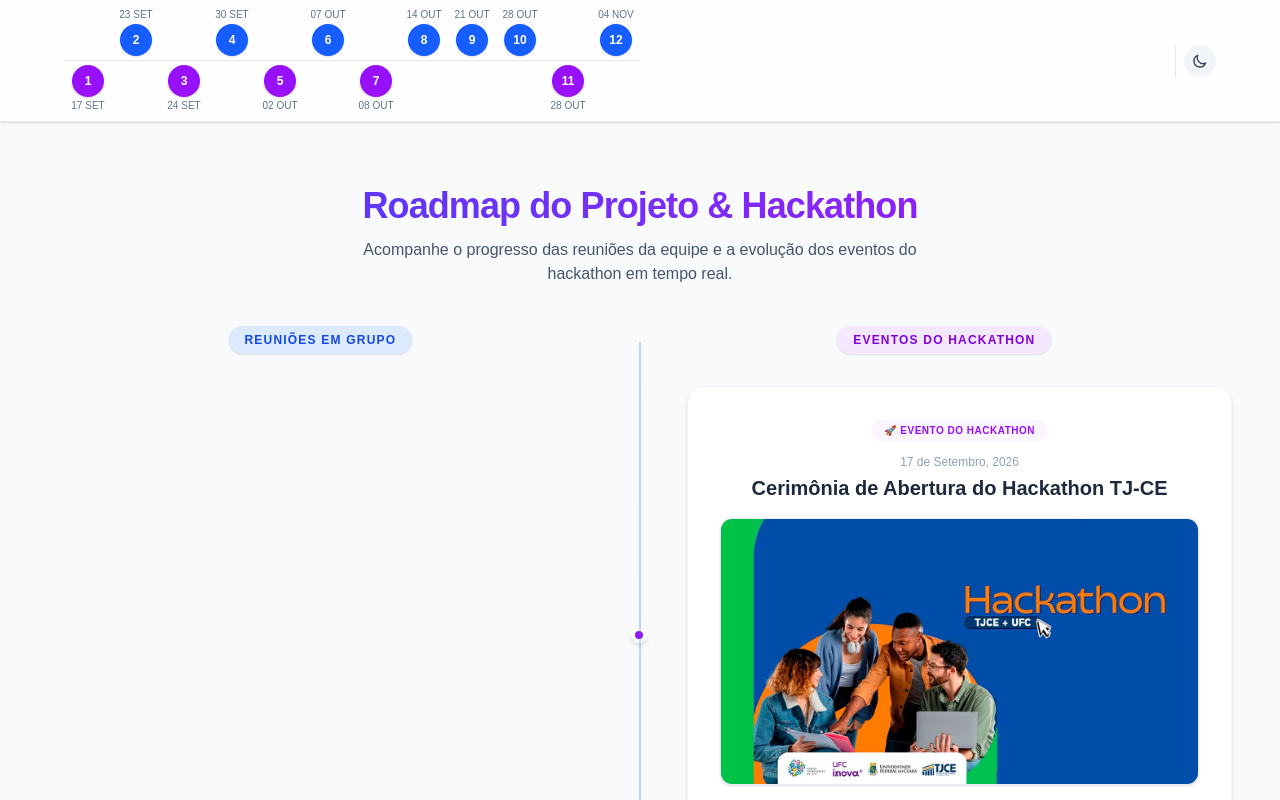
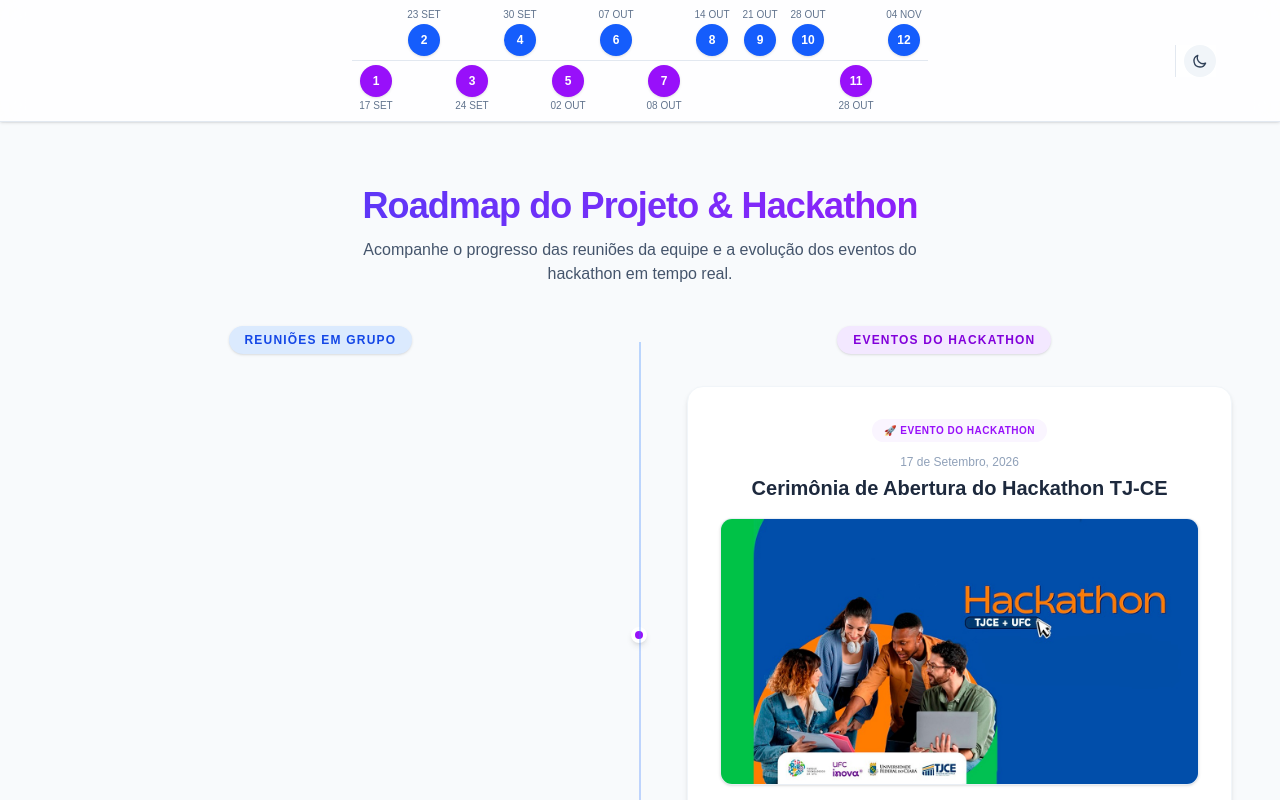
Before and after one commit to Hzimr/trajetoriahackathonTJCE2026, a Next.js app: page / in a window 1280 px wide. Shown: the top 800 px of the page. Built offline with nearby package versions, Linux system fonts and the light colour scheme.

Commit message:
styles: centralização da nav

```diff
--- a/app/components/RoadmapNav.tsx
+++ b/app/components/RoadmapNav.tsx
@@ -26,8 +26,10 @@ export default function RoadmapNav({ items }: RoadmapNavProps) {
       suppressHydrationWarning
       className="sticky top-0 z-50 bg-white/80 dark:bg-slate-900/80 backdrop-blur-md border-b border-slate-200 dark:border-slate-800 shadow-sm py-2 px-4"
     >
-      <div className="max-w-6xl mx-auto flex items-center justify-between overflow-x-auto gap-4 no-scrollbar">
-        <div className="flex items-stretch">
+      <div className="relative max-w-6xl mx-auto flex items-center justify-center">
+        {/* Círculos centralizados, com scroll horizontal se não couberem */}
+        <div className="max-w-full overflow-x-auto no-scrollbar px-12 md:px-16">
+          <div className="flex items-stretch w-max mx-auto">
             {items.map((item, index) => {
               const isMeeting = item.category === "meeting";
               const shortDate = formatShortDate(item.date);
@@ -82,9 +84,10 @@ export default function RoadmapNav({ items }: RoadmapNavProps) {
               );
             })}
           </div>
+        </div>
 
-        {/* Botão de Alternância de Tema */}
-        <div className="flex items-center pl-2 border-l border-slate-200 dark:border-slate-800">
+        {/* Botão de tema fixo à direita, fora do fluxo para não deslocar o centro */}
+        <div className="absolute right-0 top-1/2 -translate-y-1/2 flex items-center pl-2 border-l border-slate-200 dark:border-slate-800 bg-white/80 dark:bg-slate-900/80">
           <ThemeToggle />
         </div>
       </div>
```
Lines whose indentation alone changed are shown as unchanged.
